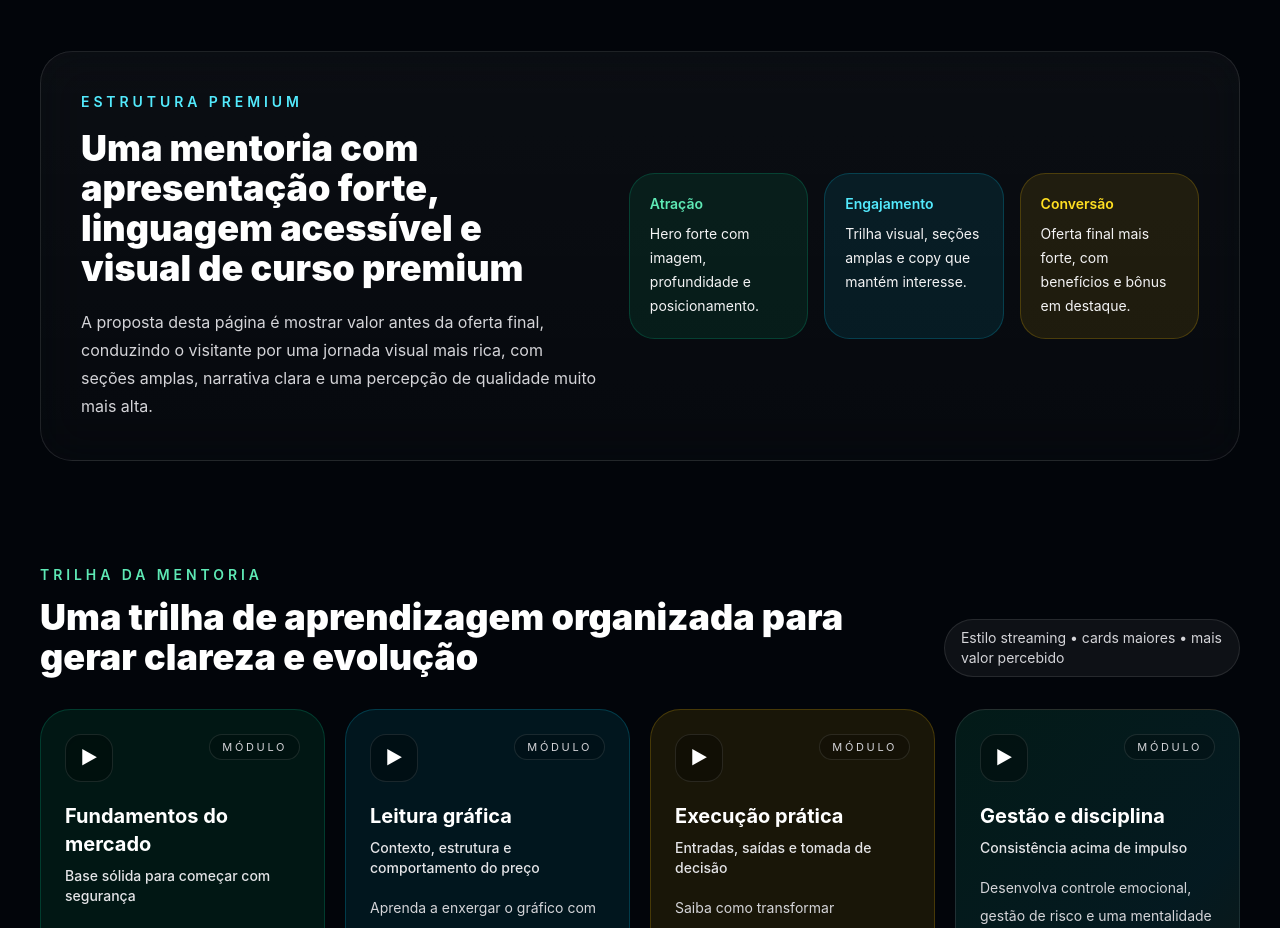
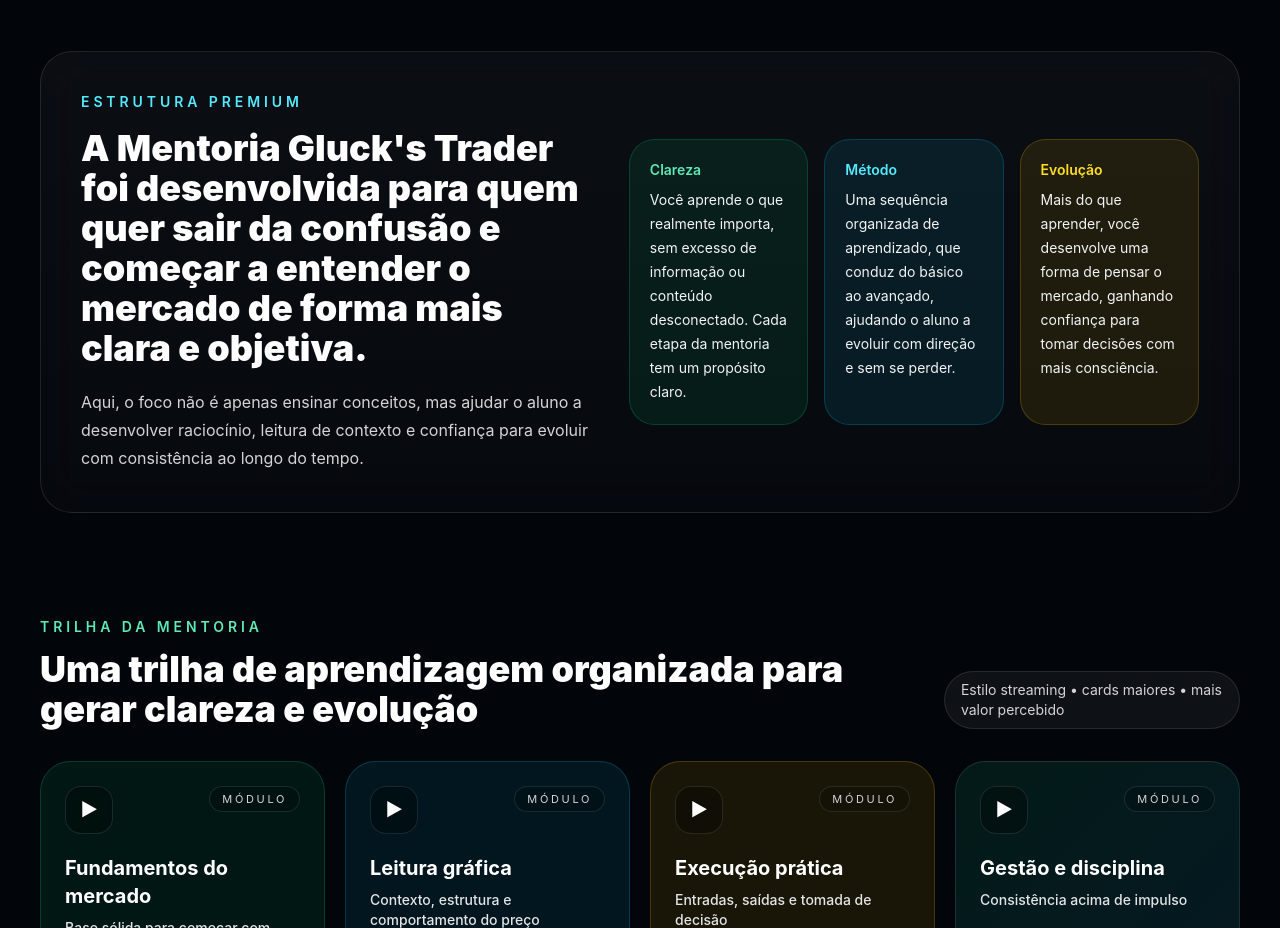
Before and after one commit to gluckstrader-ia/glucks-frontend, a React (Vite) app: page /curso in a window 1280 px wide. Shown: the part 1400-2328 px from the top of the page. Built offline with nearby package versions, Linux system fonts and the light colour scheme.

Commit message:
mentoria

```diff
--- a/src/pages/CursoPage.tsx
+++ b/src/pages/CursoPage.tsx
@@ -273,35 +273,33 @@
               </div>
 
               <h2 className="mt-4 text-3xl font-black sm:text-4xl">
-                Uma mentoria com apresentação forte, linguagem acessível e visual de curso premium
+                A Mentoria Gluck's Trader foi desenvolvida para quem quer sair da confusão e começar a entender o mercado de forma mais clara e objetiva.
               </h2>
 
               <p className="mt-5 max-w-xl text-base leading-7 text-zinc-300">
-                A proposta desta página é mostrar valor antes da oferta final,
-                conduzindo o visitante por uma jornada visual mais rica, com seções amplas,
-                narrativa clara e uma percepção de qualidade muito mais alta.
+                Aqui, o foco não é apenas ensinar conceitos, mas ajudar o aluno a desenvolver raciocínio, leitura de contexto e confiança para evoluir com consistência ao longo do tempo.
               </p>
             </div>
 
             <div className="grid gap-4 sm:grid-cols-3">
               <div className="rounded-[1.6rem] border border-emerald-400/20 bg-emerald-500/10 p-5">
-                <div className="text-sm font-semibold text-emerald-300">Atração</div>
+                <div className="text-sm font-semibold text-emerald-300">Clareza</div>
                 <p className="mt-2 text-sm leading-6 text-zinc-100">
-                  Hero forte com imagem, profundidade e posicionamento.
+                  Você aprende o que realmente importa, sem excesso de informação ou conteúdo desconectado. Cada etapa da mentoria tem um propósito claro.
                 </p>
               </div>
 
               <div className="rounded-[1.6rem] border border-cyan-400/20 bg-cyan-500/10 p-5">
-                <div className="text-sm font-semibold text-cyan-300">Engajamento</div>
+                <div className="text-sm font-semibold text-cyan-300">Método</div>
                 <p className="mt-2 text-sm leading-6 text-zinc-100">
-                  Trilha visual, seções amplas e copy que mantém interesse.
+                  Uma sequência organizada de aprendizado, que conduz do básico ao avançado, ajudando o aluno a evoluir com direção e sem se perder.
                 </p>
               </div>
 
               <div className="rounded-[1.6rem] border border-yellow-400/20 bg-yellow-500/10 p-5">
-                <div className="text-sm font-semibold text-yellow-300">Conversão</div>
+                <div className="text-sm font-semibold text-yellow-300">Evolução</div>
                 <p className="mt-2 text-sm leading-6 text-zinc-100">
-                  Oferta final mais forte, com benefícios e bônus em destaque.
+                  Mais do que aprender, você desenvolve uma forma de pensar o mercado, ganhando confiança para tomar decisões com mais consciência.
                 </p>
               </div>
             </div>
```
